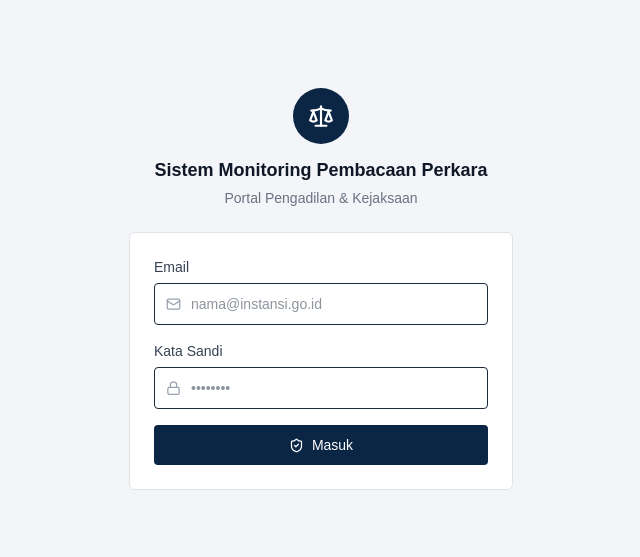
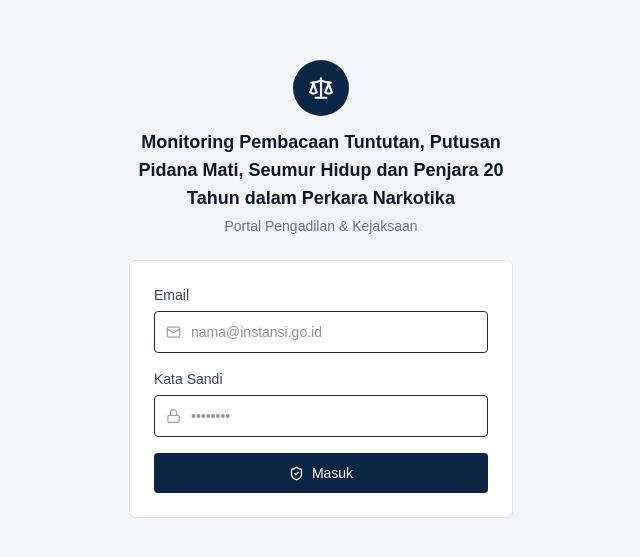
Before and after one commit to Qaysmfa/simpp-app, a Next.js app: page /login in a window 1280 px wide. Shown: the part 111-668 px from the top of the page, without its empty margins (319-959 px from the left). Built offline with nearby package versions, Linux system fonts and the light colour scheme; no server answers.

Commit message:
Update application title

```diff
--- a/app/layout.tsx
+++ b/app/layout.tsx
@@ -2,8 +2,8 @@ import type { Metadata } from "next";
 import "./globals.css";
 
 export const metadata: Metadata = {
-  title: "SIMPP - Monitoring Pembacaan Perkara",
-  description: "Sistem Monitoring Pembacaan Perkara",
+  title: "Monitoring Pembacaan Tuntutan, Putusan Pidana Mati, Seumur Hidup dan Penjara 20 Tahun dalam Perkara Narkotika",
+  description: "Monitoring Pembacaan Tuntutan, Putusan Pidana Mati, Seumur Hidup dan Penjara 20 Tahun dalam Perkara Narkotika",
 };
 
 export default function RootLayout({ children }: Readonly<{ children: React.ReactNode }>) {
--- a/app/login/page.tsx
+++ b/app/login/page.tsx
@@ -55,7 +55,7 @@ export default function LoginPage() {
           <div className="h-14 w-14 rounded-full flex items-center justify-center mb-3" style={{ background: NAVY }}>
             <Scale size={26} color="#FFFFFF" />
           </div>
-          <h1 className="text-lg font-semibold text-gray-900 text-center">Sistem Monitoring Pembacaan Perkara</h1>
+          <h1 className="text-lg font-semibold text-gray-900 text-center">Monitoring Pembacaan Tuntutan, Putusan Pidana Mati, Seumur Hidup dan Penjara 20 Tahun dalam Perkara Narkotika</h1>
           <p className="text-sm text-gray-500 text-center mt-1">Portal Pengadilan &amp; Kejaksaan</p>
         </div>
 
```
